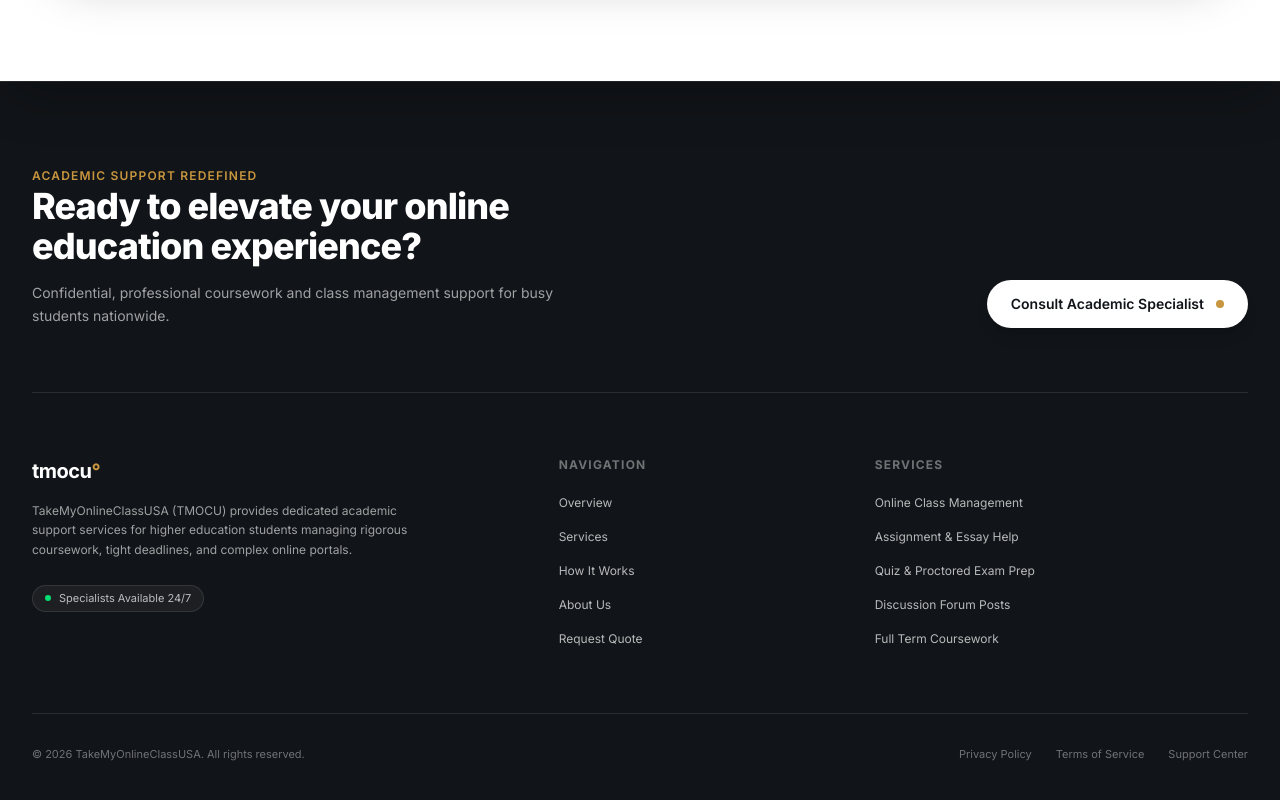
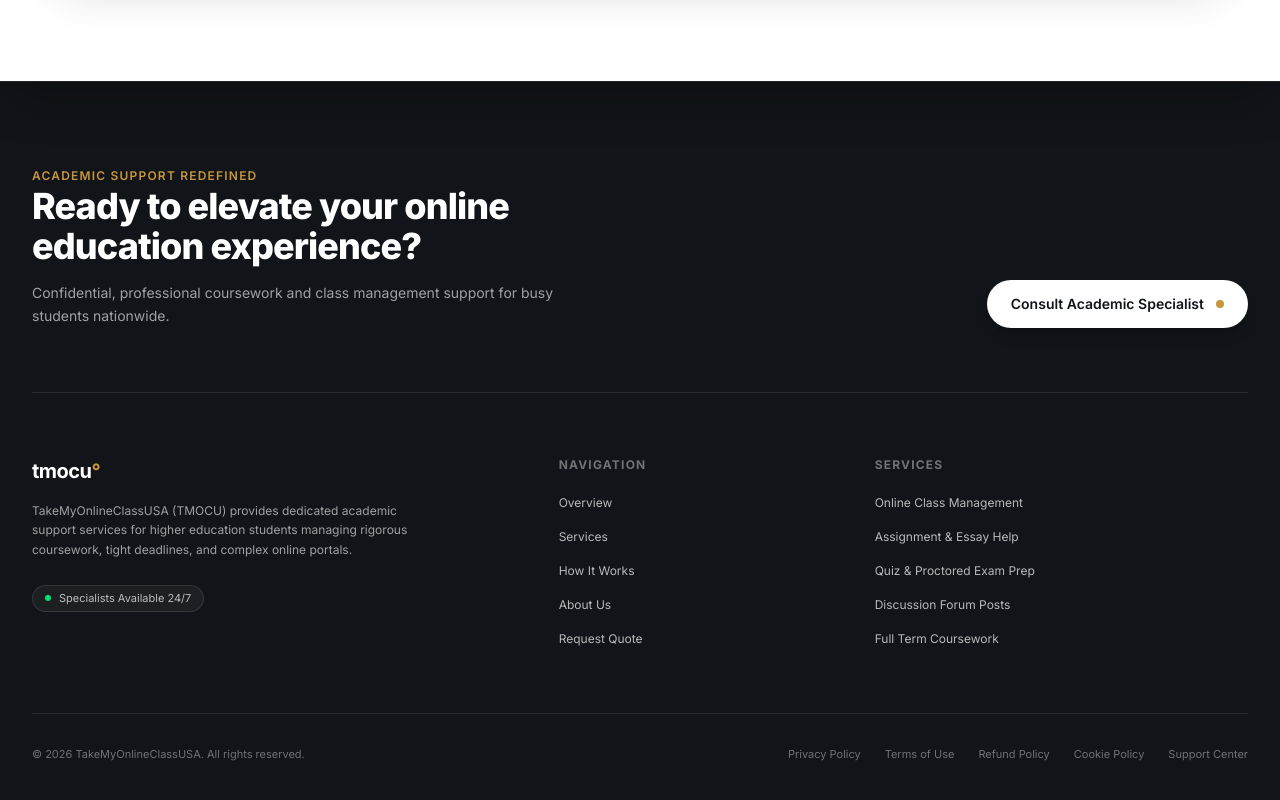
Before and after one commit to k-clinton/TMOCU, a Next.js app: page / in a window 1280 px wide. Shown: the part 5302-6102 px from the top of the page. Built offline with nearby package versions, Linux system fonts and the light colour scheme; no server answers.

Commit message:
feat: added the policy pages links to the footer

```diff
--- a/components/layout/Footer.tsx
+++ b/components/layout/Footer.tsx
@@ -109,11 +109,17 @@ export default function Footer() {
             © {new Date().getFullYear()} TakeMyOnlineClassUSA. All rights reserved.
           </p>
           <div className="flex items-center gap-6">
-            <Link href="/about" className="hover:text-white transition-colors">
+            <Link href="/privacy-policy" className="hover:text-white transition-colors">
               Privacy Policy
             </Link>
-            <Link href="/about" className="hover:text-white transition-colors">
-              Terms of Service
+            <Link href="/terms-of-use" className="hover:text-white transition-colors">
+              Terms of Use
+            </Link>
+            <Link href="/refund-policy" className="hover:text-white transition-colors">
+              Refund Policy
+            </Link>
+            <Link href="/cookie-policy" className="hover:text-white transition-colors">
+              Cookie Policy
             </Link>
             <Link href="/contact" className="hover:text-white transition-colors">
               Support Center
```
